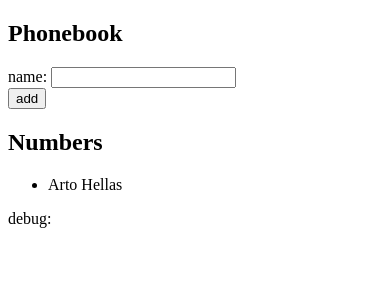
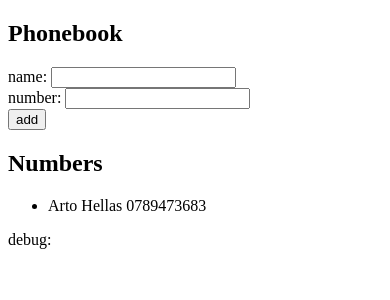
Before and after one commit to Vardagsbruket/fullstackopen, a React (Vite) app in the folder part2.b/: page / in a window 390 px wide. Shown: the top 300 px of the page. Built offline with nearby package versions, Linux system fonts and the light colour scheme.

Commit message:
finish exercise 2.8 The Phonebook step 3

```diff
--- a/part2.b/src/App.jsx
+++ b/part2.b/src/App.jsx
@@ -1,10 +1,13 @@
 import { useState } from "react";
 
 const App = () => {
-  const [persons, setPersons] = useState([{ name: "Arto Hellas" }]);
+  const [persons, setPersons] = useState([
+    { name: "Arto Hellas", number: "0789473683" },
+  ]);
   const [newName, setNewName] = useState("");
+  const [newNumber, setNewNumber] = useState("");
 
-  const addName = (event) => {
+  const addPerson = (event) => {
     event.preventDefault();
 
     const nameExists = persons.some((person) => person.name === newName);
@@ -14,10 +17,12 @@
     } else {
       const personObject = {
         name: newName,
+        number: newNumber,
         id: persons.length + 1,
       };
       setPersons(persons.concat(personObject));
       setNewName("");
+      setNewNumber("");
     }
   };
 
@@ -26,12 +31,19 @@
     setNewName(event.target.value);
   };
 
+  const handleNewNumber = (event) => {
+    setNewNumber(event.target.value);
+  };
+
   return (
     <div>
       <h2>Phonebook</h2>
-      <form onSubmit={addName}>
+      <form onSubmit={addPerson}>
         <div>
           name: <input value={newName} onChange={handleNameChange} />
+        </div>
+        <div>
+          number: <input value={newNumber} onChange={handleNewNumber} />
         </div>
         <div>
           <button type="submit">add</button>
@@ -40,7 +52,9 @@
       <h2>Numbers</h2>
       <ul>
         {persons.map((person) => (
-          <li key={person.name}>{person.name}</li>
+          <li key={person.name}>
+            {person.name} {person.number}
+          </li>
         ))}
       </ul>
       <div>debug: {newName}</div>
```
